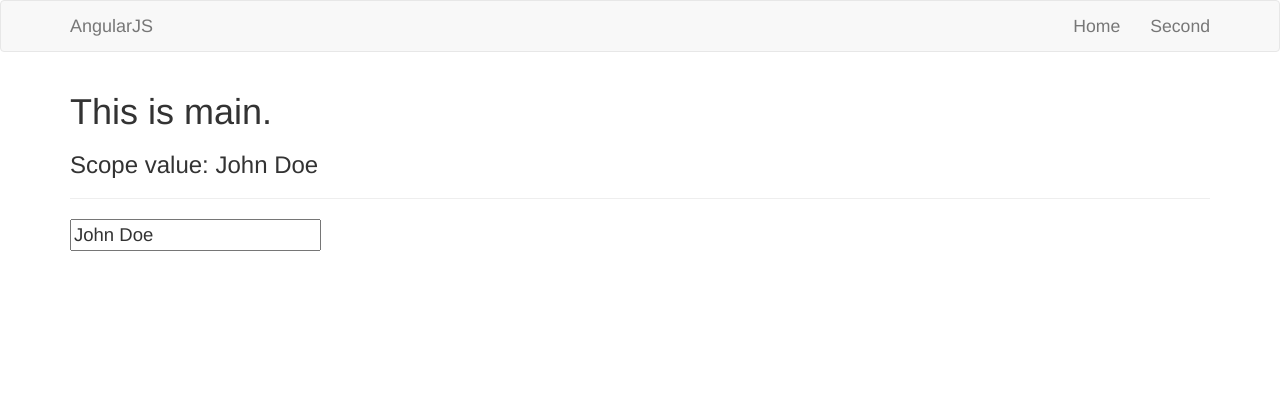
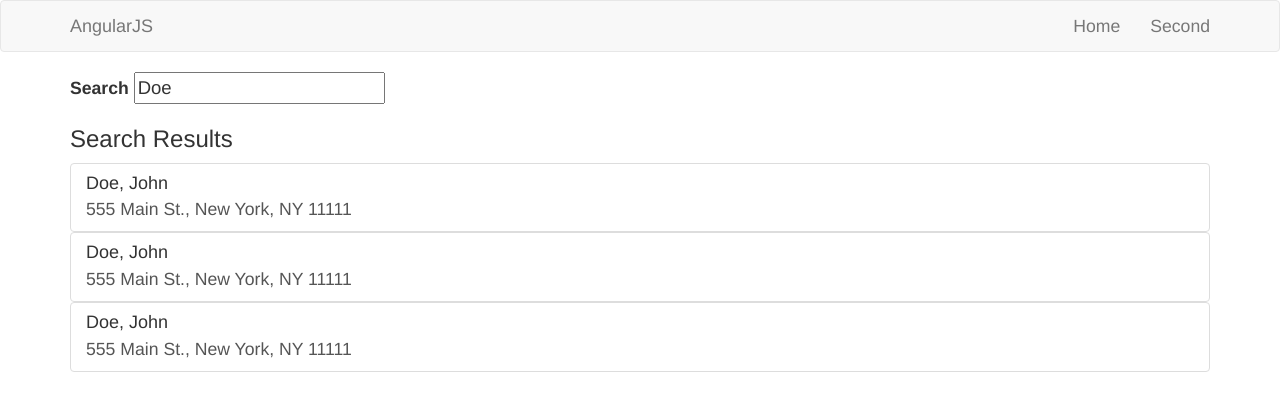
Before and after one commit to darrylgit/angularjs-alicea, a plain HTML site: page Code+Routing+Templates+Controllers+Part+1/Starter/index.htm in a window 1280 px wide. Drawn offline with nearby package versions, Linux system fonts and the light colour scheme; some packages are replaced by stand-ins of ours; some icons are missing.

Commit message:
Create searchResult directive

```diff
--- a/Code+Routing+Templates+Controllers+Part+1/Starter/app.js
+++ b/Code+Routing+Templates+Controllers+Part+1/Starter/app.js
@@ -60,3 +60,10 @@ myApp.controller('secondController', [
     $scope.num = $routeParams.num || 1;
   }
 ]);
+
+myApp.directive('searchResult', function () {
+  return {
+    template:
+      '<a href="#" class="list-group-item"><h4 class="list-group-item-heading">Doe, John</h4><p class="list-group-item-text">555 Main St., New York, NY 11111</p></a>'
+  };
+});
--- a/Code+Routing+Templates+Controllers+Part+1/Starter/pages/main.html
+++ b/Code+Routing+Templates+Controllers+Part+1/Starter/pages/main.html
@@ -1,4 +1,9 @@
-<h1>This is main.</h1>
-<h3>Scope value: {{ name }}</h3>
-<hr />
-<input type="text" ng-model="name" />
+<label>Search</label>
+<input type="text" value="Doe" />
+
+<h3>Search Results</h3>
+<div class="list-group">
+  <search-result></search-result>
+  <search-result></search-result>
+  <search-result></search-result>
+</div>
```
